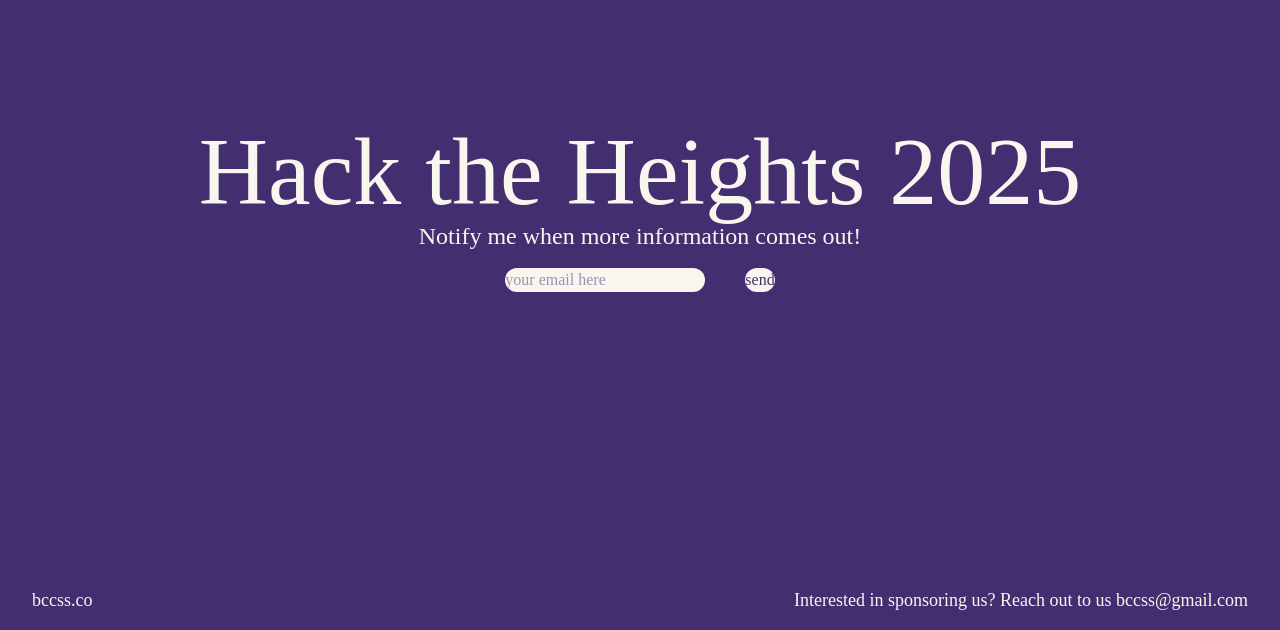
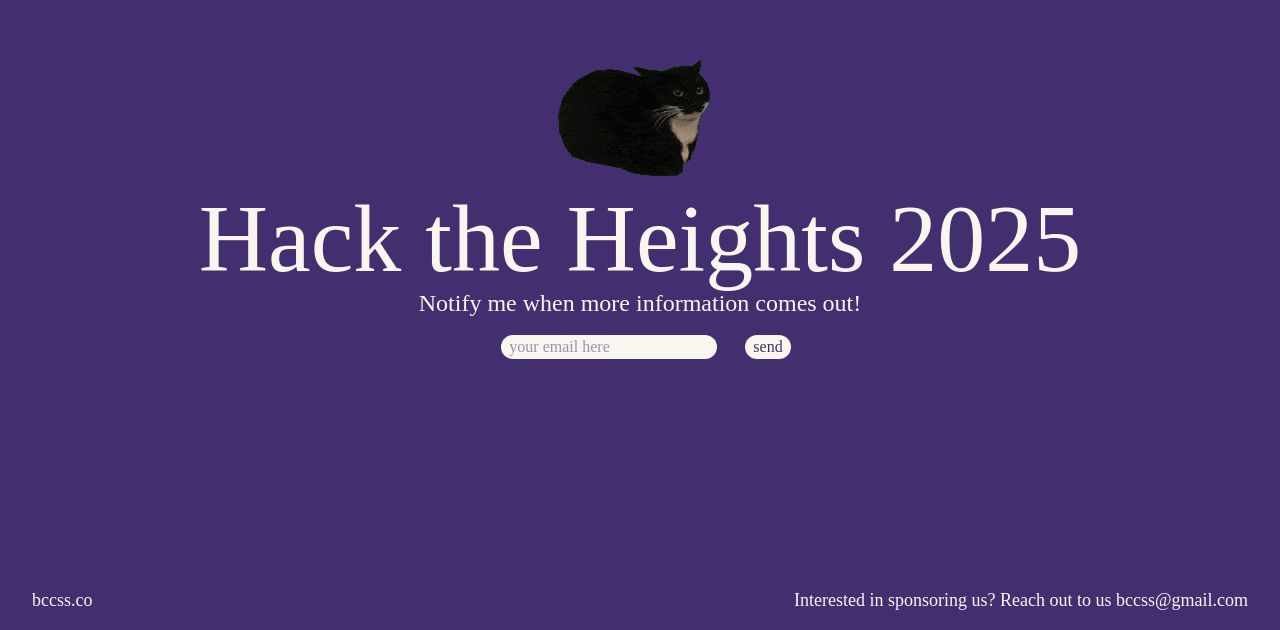
Before and after one commit to bccss/hth2025, a React (Vite) app: page / in a window 1280 px wide. Shown: the part 170-800 px from the top of the page. Built offline with nearby package versions, Linux system fonts and the light colour scheme; a web font is replaced by a local one.

Commit message:
temp img added

```diff
--- a/src/components/Landing.tsx
+++ b/src/components/Landing.tsx
@@ -1,5 +1,5 @@
 import '../index.css'
-
+import cat from '../assets/catcatcat.gif'
 function Landing() {
   return (
     <>
@@ -9,11 +9,13 @@ function Landing() {
           <p> </p>
         </div>
         <div className="align-middle flex flex-col justify-between items-center">
+          {/*placeholder*/}
+          <img src={cat}></img>
           <h1 className="text-4xl md:text-6xl lg:text-8xl">Hack the Heights 2025</h1>
           <p className="text-lg md:text-xl lg:text-2xl">Notify me when more information comes out!</p>
           <form className="flex mt-4">
-            <input type="email" placeholder="your email here" required className="bg-backgroundCream mx-5 text-fontPurple rounded-xl" />
-            <button type="submit" className="bg-backgroundCream text-fontPurple mx-5 rounded-xl">send</button>
+            <input type="email" placeholder="your email here" required className="bg-backgroundCream mx-5 px-2 text-fontPurple rounded-xl" />
+            <button type="submit" className="bg-backgroundCream text-fontPurple mx-2 px-2 rounded-xl">send</button>
           </form>
         </div>
         <footer className="flex align-bottom justify-between w-full px-8 mb-4 text-sm md:text-base lg:text-lg">
```
Also changed, not shown: src/assets/catcatcat.gif (added).
